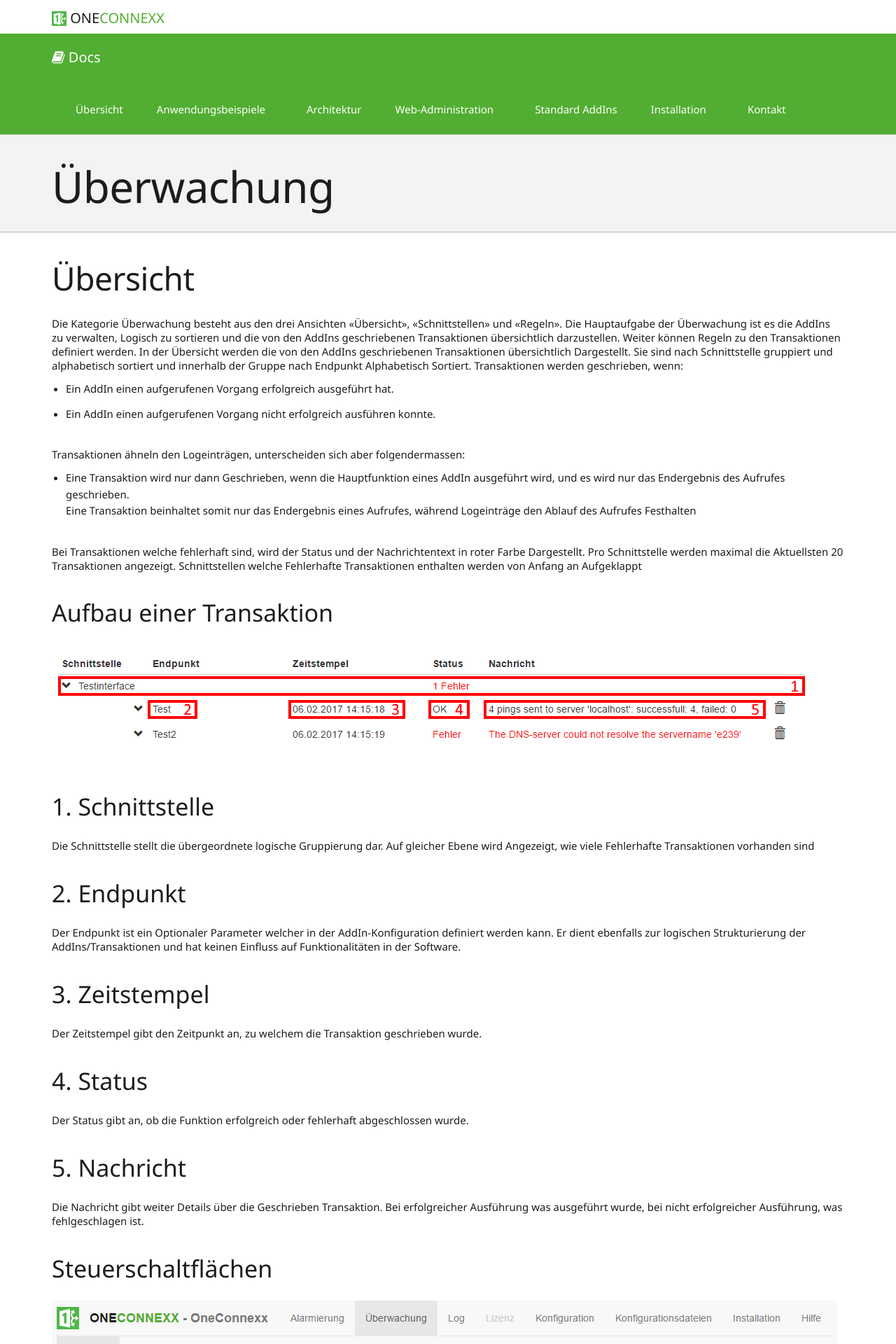
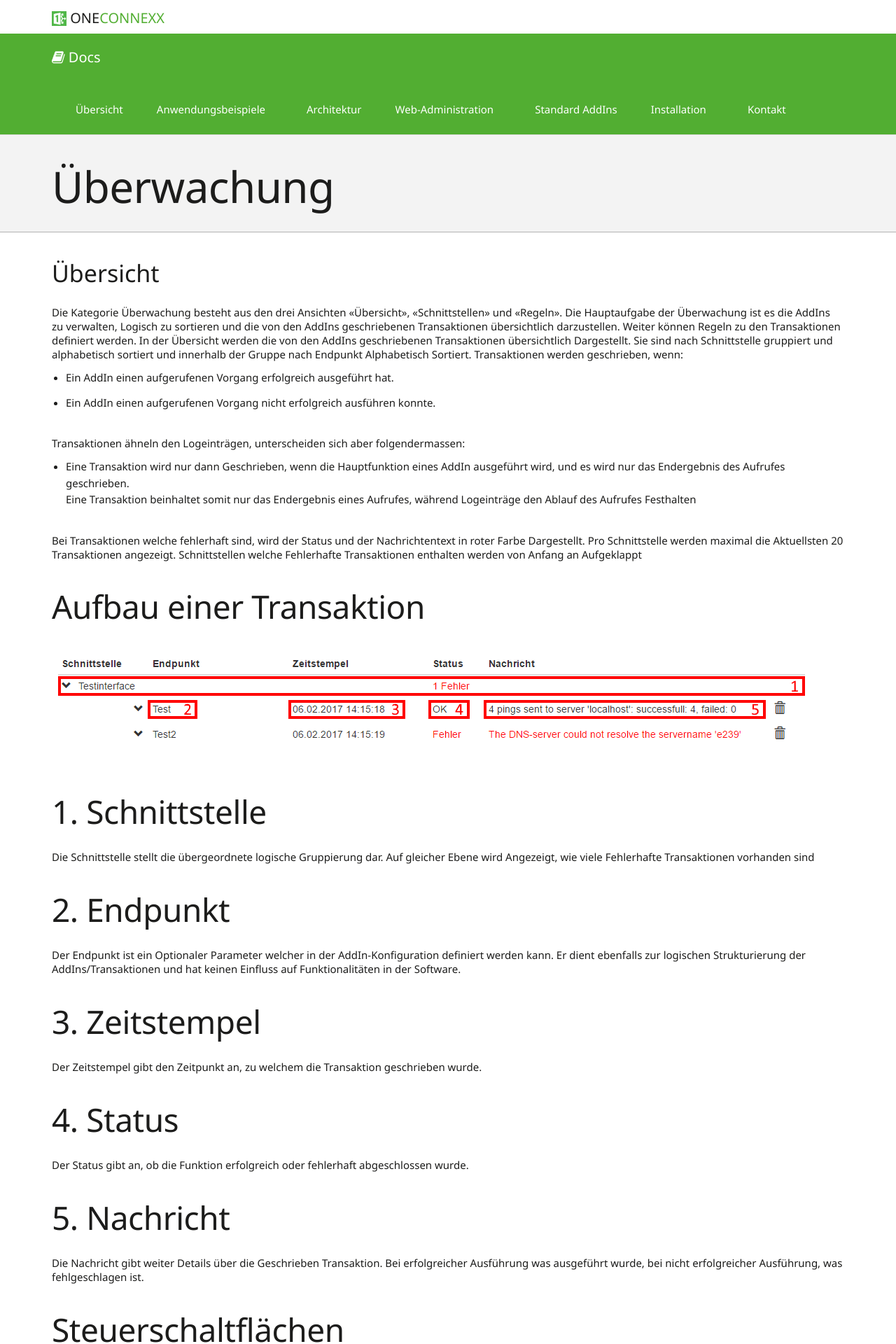
Before and after one commit to primesoft-group/oneconnexx-docs, a Jekyll site: the page built from _pages/webclient/de/ueberwachung.md, in a window 1280 px wide. Shown: the top 1920 px of the page at 70% size. Built offline with Jekyll 4.4.1, drawn with Linux system fonts in a browser that asks for light colours; nearby versions of some CDN libraries; some web fonts are replaced.

Commit message:
Titelformatierung in Monitoring angepasst

```diff
--- a/_pages/webclient/de/ueberwachung.md
+++ b/_pages/webclient/de/ueberwachung.md
@@ -3,7 +3,7 @@ layout: page
 title: Überwachung
 permalink: "webclient/de/ueberwachung/"
 ---
-## Übersicht
+### Übersicht
 
 Die Kategorie Überwachung besteht aus den drei Ansichten «Übersicht», «Schnittstellen» und «Regeln». Die Hauptaufgabe der Überwachung ist es die AddIns zu verwalten, Logisch zu sortieren und die von den AddIns geschriebenen Transaktionen übersichtlich darzustellen. Weiter können Regeln zu den Transaktionen definiert werden.
 In der Übersicht werden die von den AddIns geschriebenen Transaktionen übersichtlich Dargestellt. Sie sind nach Schnittstelle gruppiert und alphabetisch sortiert und innerhalb der Gruppe nach Endpunkt Alphabetisch Sortiert.
@@ -21,58 +21,58 @@ Bei Transaktionen welche fehlerhaft sind, wird der Status und der Nachrichtentex
 Pro Schnittstelle werden maximal die Aktuellsten 20 Transaktionen angezeigt.
 Schnittstellen welche Fehlerhafte Transaktionen enthalten werden von Anfang an Aufgeklappt
 
-### Aufbau einer Transaktion
+## Aufbau einer Transaktion
 
 ![X]({{ site.baseUrl }}/assets/content-images/webclient/de/transaction.png "Aufbau Transaktion")
 
-### 1. Schnittstelle
+## 1. Schnittstelle
   Die Schnittstelle stellt die übergeordnete logische Gruppierung dar. Auf gleicher Ebene wird Angezeigt, wie viele Fehlerhafte Transaktionen vorhanden sind
 
-### 2. Endpunkt
+## 2. Endpunkt
   Der Endpunkt ist ein Optionaler Parameter welcher in der AddIn-Konfiguration definiert werden kann. Er dient ebenfalls zur logischen Strukturierung der AddIns/Transaktionen und hat keinen Einfluss auf Funktionalitäten in der Software.
 
-### 3. Zeitstempel
+## 3. Zeitstempel
   Der Zeitstempel gibt den Zeitpunkt an, zu welchem die Transaktion geschrieben wurde.
 
-### 4. Status
+## 4. Status
   Der Status gibt an, ob die Funktion erfolgreich oder fehlerhaft abgeschlossen wurde.
 
-### 5. Nachricht
+## 5. Nachricht
   Die Nachricht gibt weiter Details über die Geschrieben Transaktion. Bei erfolgreicher Ausführung was ausgeführt wurde, bei nicht erfolgreicher Ausführung, was fehlgeschlagen ist.
 
-### Steuerschaltflächen
+## Steuerschaltflächen
 
 ![X]({{ site.baseUrl }}/assets/content-images/webclient/de/monitoringoverview.png "Überwachung Übersicht")
 
-### 1. Textfilter
+## 1. Textfilter
   Die Textsuche schränkt die Liste auf Einträge ein, welche einen bestimmten Ausdruck enthalten.
   Im Unterschied zu vielen Textsuchfeldern im OneConnexx besteht hier keine Möglichkeit reguläre Ausdrücke zu verwenden
 
-### 2. Alle ausklappen/einklappen
+## 2. Alle ausklappen/einklappen
   Mit dem Pfeil nach unten können alle Schnittstellen ausgeklappt werden.
   mit dem Pfeil nach oben können alle Schnittstellen eingeklappt werden.
 
-### 3. Nur Fehler anzeigen
+## 3. Nur Fehler anzeigen
   Zeigt nur die Fehlerhaften Transaktionen an. Schnittstellen welche keine Fehlerhafte Transaktionen enthalten werden automatisch ausgeblendet
 
-### 4. Transaktion löschen
+## 4. Transaktion löschen
   Mit dieser Schaltfläche kann eine Transaktion gelöscht werden. Es öffnet sich ein Dialog mit der Aufforderung zur Bestätigung des Löschens. Ein Klick auf die Schaltfläche «Löschen» führt den Befehl zum Löschen aus. Ein Klick auf die Schaltfläche Abbrechen führt wieder zurück auf die Übersichtseite
 
-### 5. Verlauf der Schnittstelle laden
+## 5. Verlauf der Schnittstelle laden
   Mit dieser Schaltfläche kann der Verlauf aller Transaktionen einer Schnittstellen/Endpunkt Kombination geladen werden. Es werden jeweils die 25 nächsten Einträge geladen. Über eine Weitere erscheinende Schaltfläche können die nächsten 25 Geladen werden. Werden nicht mehr als 25 Datensätze in der Datenbank gefunden, dann wird auch die Schaltfläche zum mehr laden nicht mehr angezeigt.
 
-## Schnittstellenkonfiguration
+### Schnittstellenkonfiguration
 In der Ansicht «Schnittstellen» können die Schnittstellen konfiguriert werden. Eine Schnittstelle dient dazu, die konfigurierten AddIn Instanzen zu Ordnen und Gruppieren.
 
 ![X]({{ site.baseUrl }}/assets/content-images/webclient/de/interfaceconfiguration.png "Schnittstellenkonfiguration")
 
 In der Linken Ansicht befinden sich die Schnittstellen und die zugeordneten AddIns, in der rechten die konfigurierten AddIns welche keiner Schnittstelle zugeordnet sind
 
-### 1. Textsuche
+## 1. Textsuche
 Die Textsuche schränkt die Liste auf Einträge ein, welche einen bestimmten Ausdruck enthalten.
 Im Unterschied zu vielen Textsuchfeldern im OneConnexx besteht hier keine Möglichkeit Regulären Ausdrücke zu verwenden
 
-### 2. Steuerschaltflächen
+## 2. Steuerschaltflächen
 Mit den Konfigurationsschaltflächen können die Schnittstellen verwaltet und konfiguriert werden
 
 * Mit dem Symbol links kann eine Schnittstelle gelöscht werden. Eine Schnittstelle kann nur gelöscht werden, wenn keine Transaktionen oder Regeln dazu vorhanden sind. Die Untergeordneten AddIns werden automatisch wieder in die rechte Ansicht verschoben.
@@ -85,32 +85,32 @@ Die AddIns können ganz einfach per Drag and Drop von der Rechten Ansicht in die
 * Einer Schnittstelle kann keine weitere Schnittstelle untergeordnet sein.
 * AddIns können nur Schnittstellen untergeordnet sein, ein AddIn als Unterelement eines AddIn ist nicht möglich.
 
-## Regeln
+### Regeln
 In der Ansicht «Regeln» können Regeln für die Transaktionen einer Schnittstelle konfiguriert werden. Diese Regeln dienen nicht dazu, fehlerhafte Transaktionen zu überwachen, sondern zu überprüfen ob eine Schnittstellen/Endpunkt Kombination eine gewisse Anzahl __erfolgreicher Transaktionen__ in einem definierten Zeitraum schreibt.
 Wird dieser Regel nicht erfüllt, so wird eine fehlerhafte Transaktion auf den Endpunkt geschrieben, welchem die Regel zugeordnet ist.
 Diese Transaktion kann entweder einfach so belassen werden, wird aber im Normalfall mit der Alarmierung verbunden. In der Alarmierung kann eine Überwachung auf eine Schnittstellen/Endpunkt Kombination gesetzt werden, welche bei einer fehlerhaften Transaktion eine Hinweismail auslöst. Mehr dazu unter "Alarmierung"
 
 ![X]({{ site.baseUrl }}/assets/content-images/webclient/de/ruleOverView.png "Regeln")
 
-### 1. Textsuche
+## 1. Textsuche
 Die Textsuche schränkt die Liste auf Einträge ein, welche einen bestimmten Ausdruck enthalten.
 Im Unterschied zu vielen Textsuchfeldern im OneConnexx besteht hier keine Möglichkeit Regulären Ausdrücke zu verwenden
 
 
-### 2. Sortierung
+## 2. Sortierung
 Über diese Schaltfläche kann die Sortierung geändert werden. Entweder A-Z oder Z-A. Diese Schaltfläche ist bei jeder Spalte vorhanden.
 
-### 3. Regel hinzufügen
+## 3. Regel hinzufügen
 Beim Klick auf diese Schaltfläche öffnet sich folgender Dialog:
 
 ![X]({{ site.baseUrl }}/assets/content-images/webclient/de/addNewRule.png "Neue Regel hinzufügen")
 
-### Aufbau der Regel:
+## Aufbau der Regel:
 Eine Regel setzt sich wie folgt zusammen:
 Eine Regel hat einen Namen, eine Schnittstelle und einen Endpunkt für welchen die Regel angewendet wird.
 Weiter enthält sie die Felder Limit-Modus (1) (maximale oder minimale Obergrenze), Anzahl Transaktionen (2) und betrachteter Zeitraum (3). Diese Felder ergeben zusammen die Regel (zum Beispiel: Maximal 4 Transaktionen in den letzten 6 Stunden), welche auf die angegebene Schnittstelle und den Endpunkt angewendet wird.
 Eine Regel wird täglich einmal zur Ausführzeit (4) evaluiert, welche auf die Minute genau angegeben werden kann. Das Wiederholen nach (5) Feld gibt an, nach wie vielen Stunden die Regel erneut evaluiert wird.
 
-### 4. Regel löschen/bearbeiten
+## 4. Regel löschen/bearbeiten
 Mit einem Klick auf die linke Schaltfläche kann eine Regel bearbeitet werden.
 Mit einem Klick auf die rechte Schaltfläche kann eine Regel gelöscht werden
```
